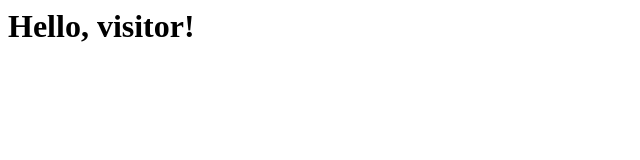
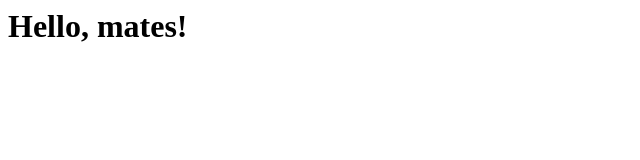
Before and after one commit to zeratul-shakuras/docker, a plain HTML site: page index.html in a window 1280 px wide. Shown: the full height of the page, 0-640 px from the left. Drawn offline with Linux system fonts and the light colour scheme.

Commit message:
Update index.html

```diff
--- a/index.html
+++ b/index.html
@@ -3,7 +3,7 @@
   <title>Docker by code@github</title>
 </head>
 <body>
-<h1>Hello, visitor!</h1>
+<h1>Hello, mates!</h1>
 
 </body>
 </html>
```
